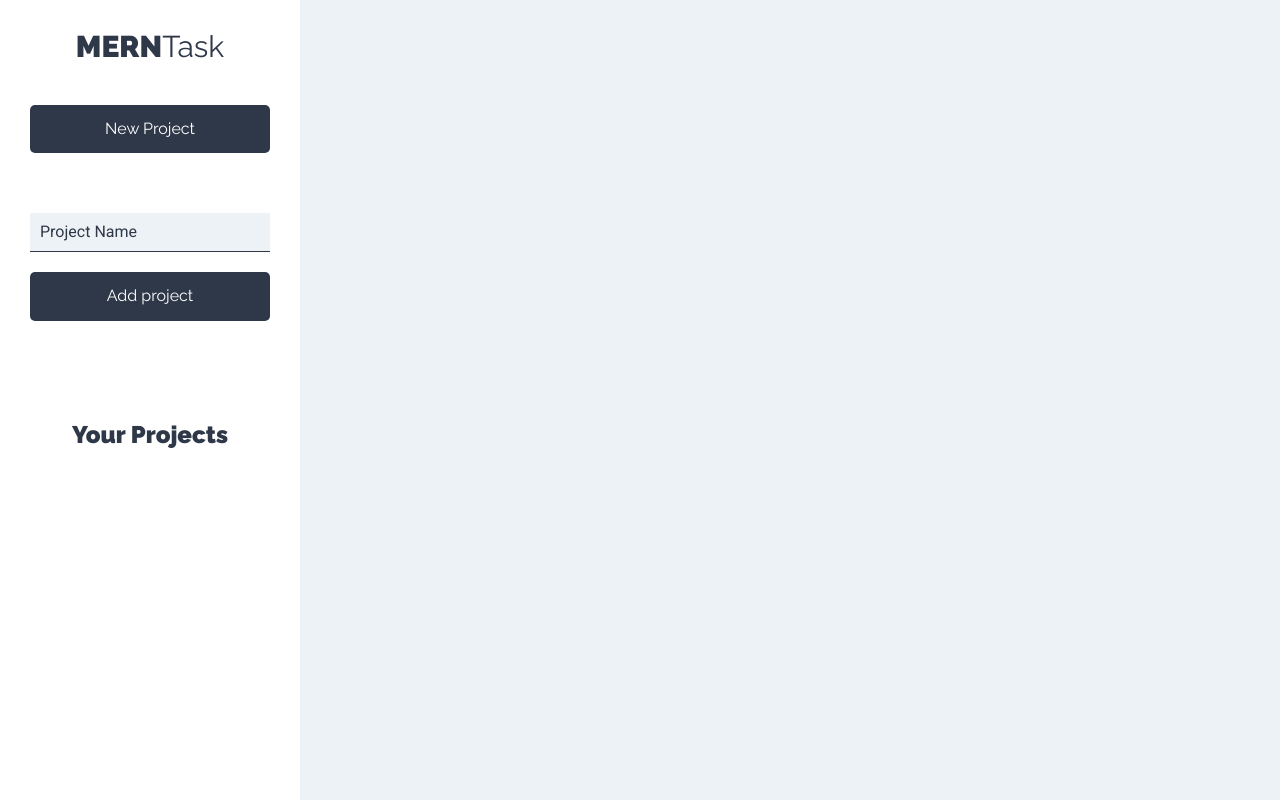
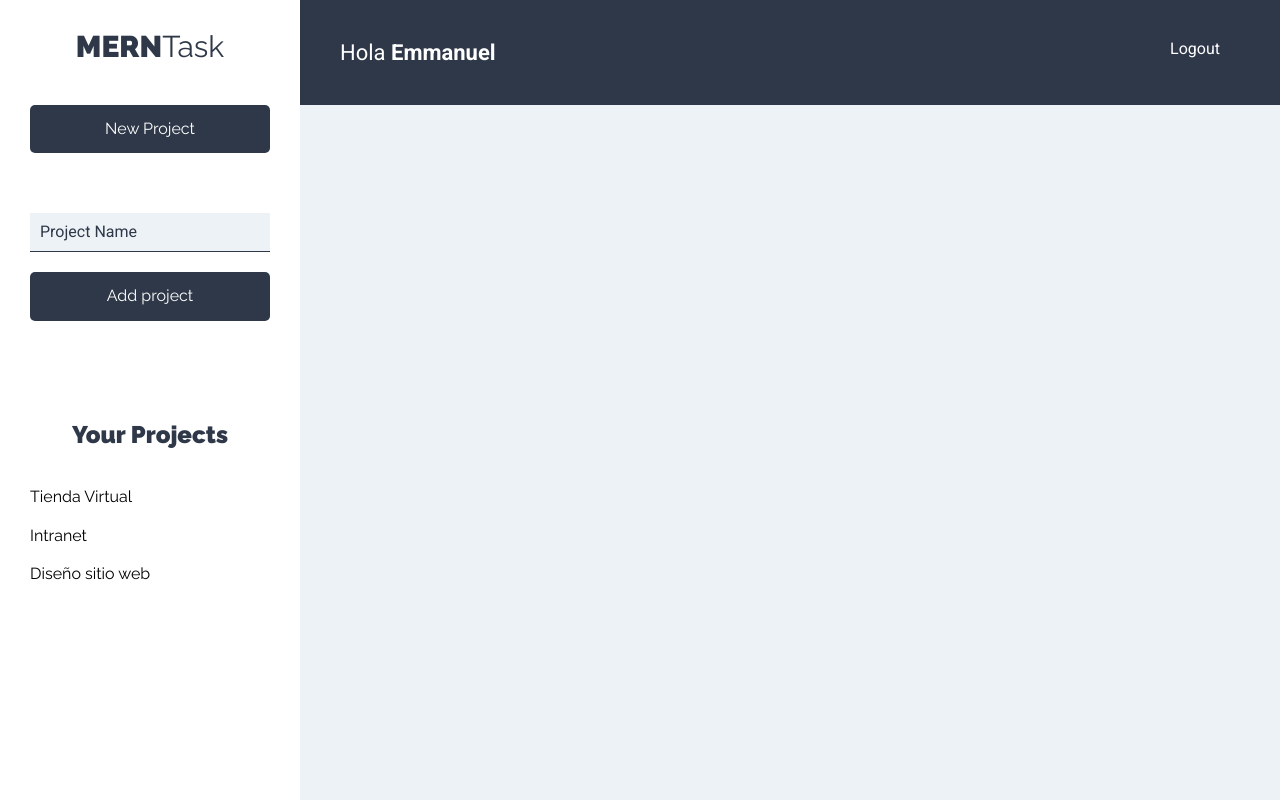
Before and after one commit to elwiiman/front-tasks, a React (Create React App) app: page /projects in a window 1280 px wide. Built offline with nearby package versions, Linux system fonts and the light colour scheme.

Commit message:
Bar component added, ListProjects and Project component added

```diff
--- /dev/null
+++ b/src/components/layout/Bar.js
@@ -0,0 +1,15 @@
+import React from "react";
+const Bar = () => {
+  return (
+    <header className="app-header">
+      <p className="nombre-usuario">
+        Hola <span>Emmanuel</span>
+      </p>
+      <nav className="nav-principal">
+        <a href="#!">Logout</a>
+      </nav>
+    </header>
+  );
+};
+
+export default Bar;
--- a/src/components/layout/Sidebar.js
+++ b/src/components/layout/Sidebar.js
@@ -1,5 +1,7 @@
 import React from "react";
 import FormNewProject from "../projects/FormNewProject";
+import ListProjects from "../projects/ListProjects";
+
 const Sidebar = () => {
   return (
     <aside>
@@ -9,6 +11,7 @@ const Sidebar = () => {
       <FormNewProject />
       <div className="proyectos">
         <h2>Your Projects</h2>
+        <ListProjects />
       </div>
     </aside>
   );
--- a/src/components/projects/FormNewProject.js
+++ b/src/components/projects/FormNewProject.js
@@ -1,17 +1,41 @@
-import React, { Fragment } from "react";
+import React, { Fragment, useState } from "react";
 const FormNewProject = () => {
+  //state
+  const [dataProject, setDataProject] = useState({ projectName: "" });
+
+  //destructure data of dataProject
+  const { projectName } = dataProject;
+
+  //detect changes in inputs
+  const onChangeData = (e) => {
+    setDataProject({ ...dataProject, [e.target.name]: e.target.value });
+  };
+
+  //submit a project
+  const onSubmitProject = (e) => {
+    e.preventDefault();
+
+    //validate fields
+
+    //add to state
+
+    //reset form
+  };
+
   return (
     <Fragment>
       <button type="button" className="btn btn-block btn-primario">
         New Project
       </button>
 
-      <form className="formulario-nuevo-proyecto">
+      <form onSubmit={onSubmitProject} className="formulario-nuevo-proyecto">
         <input
           type="text"
           className="input-text"
           placeholder="Project Name"
           name="projectName"
+          onChange={onChangeData}
+          value={projectName}
         />
         <input
           type="submit"
--- /dev/null
+++ b/src/components/projects/ListProjects.js
@@ -0,0 +1,20 @@
+import React from "react";
+import Project from "./Project";
+
+const projects = [
+  { name: "Tienda Virtual" },
+  { name: "Intranet" },
+  { name: "Diseño sitio web" },
+];
+
+const ListProjects = () => {
+  return (
+    <ul className="listado-proyectos">
+      {projects.map((project) => (
+        <Project project={project} />
+      ))}
+    </ul>
+  );
+};
+
+export default ListProjects;
--- /dev/null
+++ b/src/components/projects/Project.js
@@ -0,0 +1,13 @@
+import React from "react";
+
+const Project = ({ project }) => {
+  return (
+    <li>
+      <button type="button" className="btn btn-blank">
+        {project.name}
+      </button>
+    </li>
+  );
+};
+
+export default Project;
--- a/src/components/projects/Projects.js
+++ b/src/components/projects/Projects.js
@@ -1,11 +1,13 @@
 import React from "react";
 import Sidebar from "../layout/Sidebar.js";
+import Bar from "../layout/Bar.js";
 
 const Projects = () => {
   return (
     <div className="contenedor-app">
       <Sidebar />
       <div className="seccion-principal">
+        <Bar />
         <main>
           <div className="contenedor-tareas"></div>
         </main>
```
